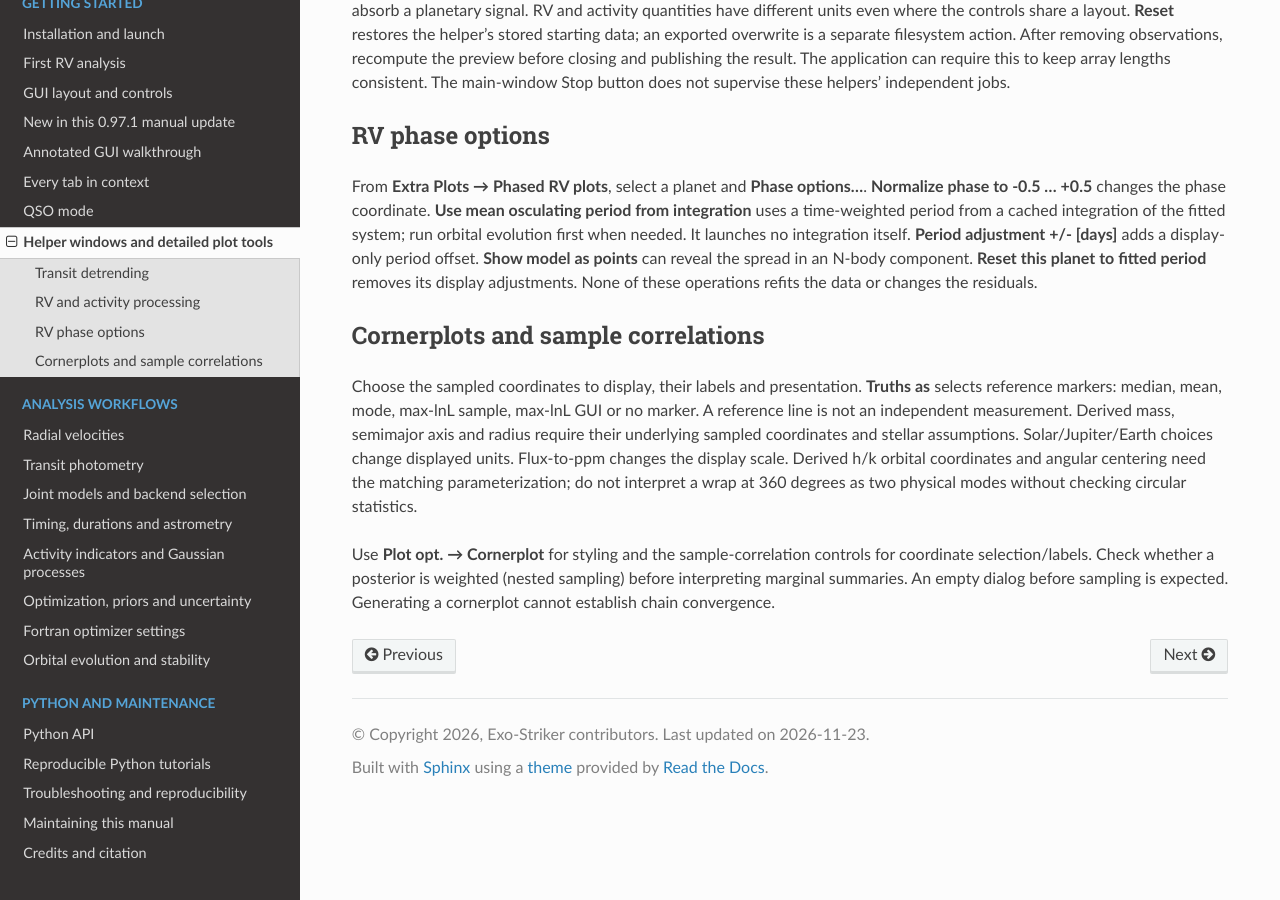
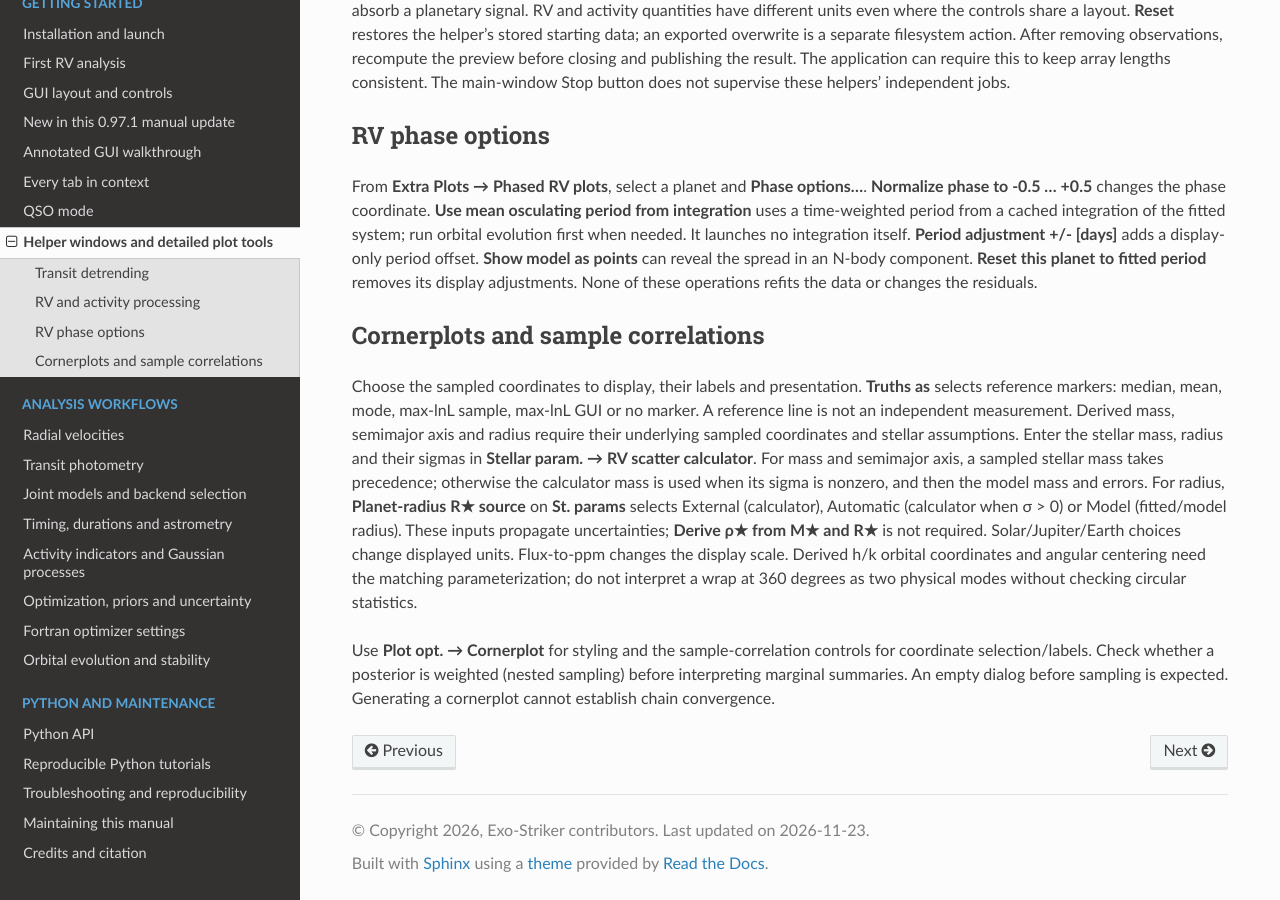
Before and after one commit to schaubia/exostriker_docs, a Sphinx documentation site: the page built from source/helper-windows.rst, in a window 1280 px wide and 900 px high, scrolled down 825 px. Built offline with Sphinx 7.4.7 and the Read the Docs theme 3.1.0, drawn with Linux system fonts in a browser that asks for light colours.

Commit message:
Docs: sync with Exo-Striker 0.97.5 (commit 8de245f)
Describe the stellar inputs used by the cornerplot for derived mass,
semimajor axis and radius (new note in the cornerplot dialog).

Co-Authored-By: Claude Opus 5.5 <noreply@anthropic.com>
Claude-Session: https://claude.ai/code/session_014JfZLwcvWmCcMcRQGG8LXa

```diff
--- a/source/helper-windows.rst
+++ b/source/helper-windows.rst
@@ -64,7 +64,15 @@ Choose the sampled coordinates to display, their labels and presentation.
 **Truths as** selects reference markers: median, mean, mode, max-lnL sample,
 max-lnL GUI or no marker. A reference line is not an independent measurement.
 Derived mass, semimajor axis and radius require their underlying sampled
-coordinates and stellar assumptions. Solar/Jupiter/Earth choices change displayed
+coordinates and stellar assumptions.
+Enter the stellar mass, radius and their sigmas in
+**Stellar param. → RV scatter calculator**. For mass and semimajor axis, a
+sampled stellar mass takes precedence; otherwise the calculator mass is used
+when its sigma is nonzero, and then the model mass and errors. For radius,
+**Planet-radius R★ source** on **St. params** selects External (calculator),
+Automatic (calculator when σ > 0) or Model (fitted/model radius). These inputs
+propagate uncertainties; **Derive ρ★ from M★ and R★** is not required.
+Solar/Jupiter/Earth choices change displayed
 units. Flux-to-ppm changes the display scale. Derived h/k orbital coordinates
 and angular centering need the matching parameterization; do not interpret a
 wrap at 360 degrees as two physical modes without checking circular statistics.
```
Also changed, not shown: .sync-reports/0.97.5-2.md (added), 1 other file.
